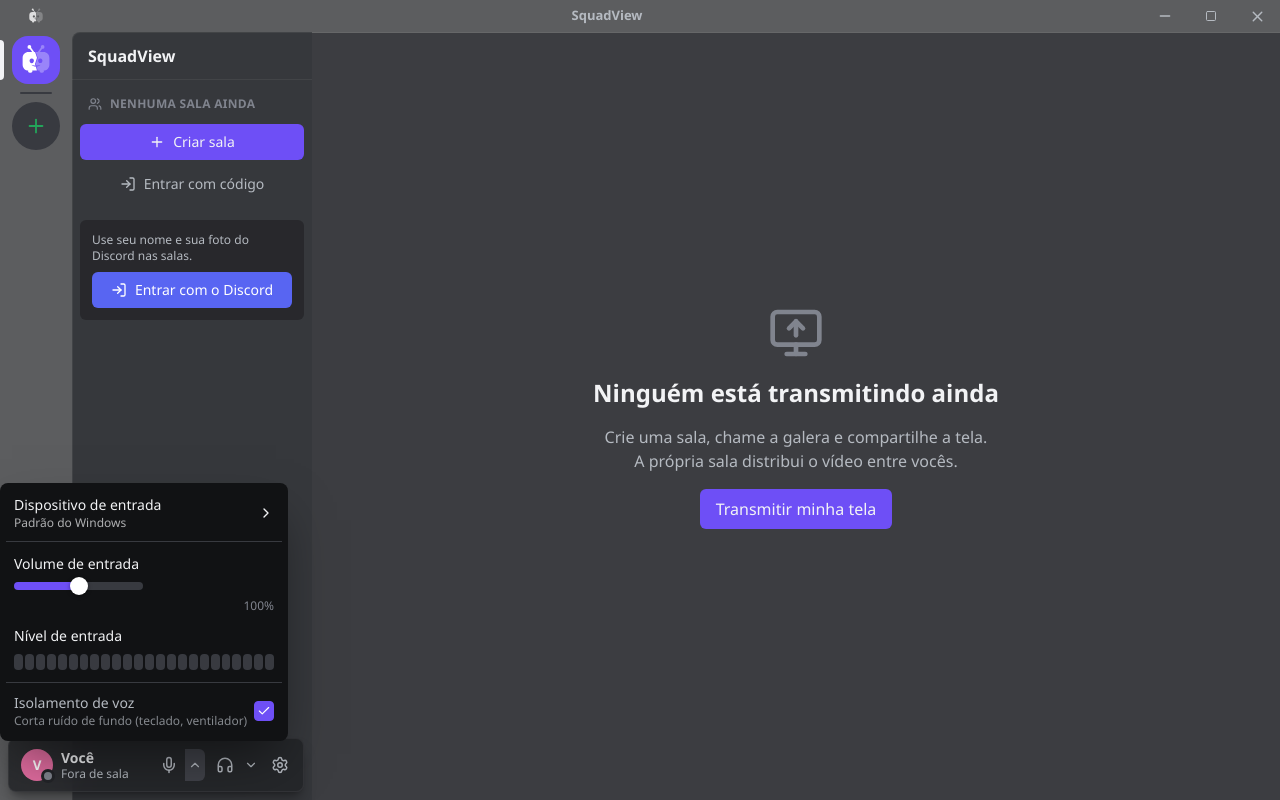
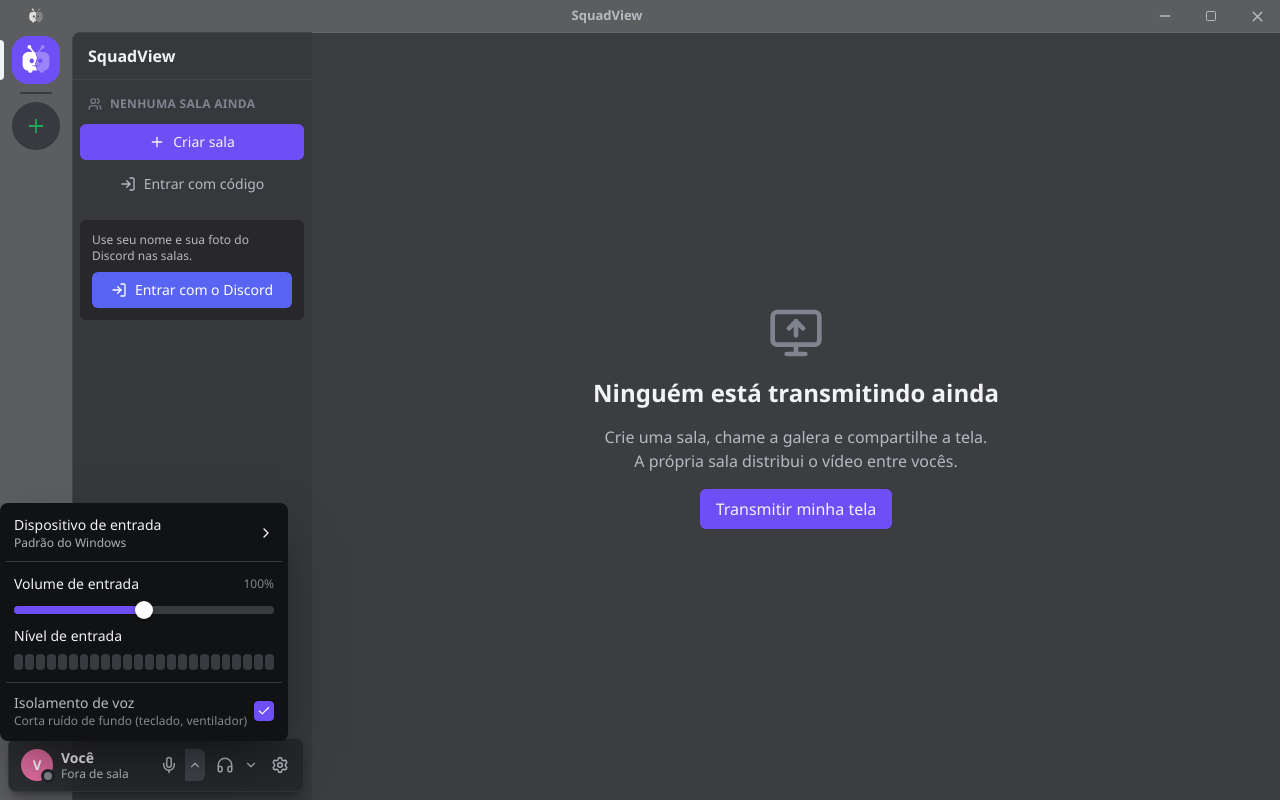
Before and after one commit to Kaique292/squadview, a React (Vite) app in the folder apps/desktop/: page / in a window 1280 px wide. Both pictures are taken after a click on the button 195 px from the left and 765 px from the top of the page. Built offline with nearby package versions, Linux system fonts and the light colour scheme.

Commit message:
fix(ui): volume de entrada e de saída na largura toda do menu
E a lista de dispositivos não derruba os botões se vier fora do esperado.

```diff
--- a/apps/desktop/src/voice/VoiceButtons.tsx
+++ b/apps/desktop/src/voice/VoiceButtons.tsx
@@ -193,10 +193,13 @@
 /** Controle de volume dentro do menu (as setas do teclado mexem nele, não no menu). */
 export function VolumeSlider(props: { label: string; value: number; onChange: (v: number) => void }) {
   return (
-    <div className="px-2 py-2" onKeyDown={(e) => e.stopPropagation()}>
-      <div className="mb-2 flex items-center justify-between text-sm font-medium">
-        <label>
+    <div className="w-full px-2 py-2" onKeyDown={(e) => e.stopPropagation()}>
+      {/* Bloco na largura toda: o controle ocupa a linha inteira, como no Discord. */}
+      <label className="block w-full text-sm font-medium">
+        <span className="flex items-center justify-between">
           {props.label}
+          <span className="text-xs font-normal text-text-faint tabular-nums">{props.value}%</span>
+        </span>
         <input
           type="range"
           aria-label={props.label}
@@ -206,11 +209,9 @@
           value={props.value}
           onChange={(e) => props.onChange(Number(e.target.value))}
           style={{ "--fill": `${(props.value / MAX_VOICE_VOLUME) * 100}%` } as CSSProperties}
-            className="glass-slider mt-2 block w-full"
+          className="glass-slider mt-3 block w-full"
         />
       </label>
-      </div>
-      <p className="text-right text-xs text-text-faint tabular-nums">{props.value}%</p>
     </div>
   );
 }
--- a/apps/desktop/src/voice/voice-store.ts
+++ b/apps/desktop/src/voice/voice-store.ts
@@ -138,7 +138,9 @@
 
   async loadDevices() {
     try {
-      set({ devices: await invoke<VoiceState["devices"]>("voice_devices") });
+      const devices = await invoke<VoiceState["devices"] | null>("voice_devices");
+      // Resposta fora do esperado não pode derrubar os botões: fica a lista vazia.
+      if (devices && Array.isArray(devices.inputs) && Array.isArray(devices.outputs)) set({ devices });
     } catch {
       // Fora do app (navegador, testes): sem lista.
     }
```
Lines whose indentation alone changed are shown as unchanged.
